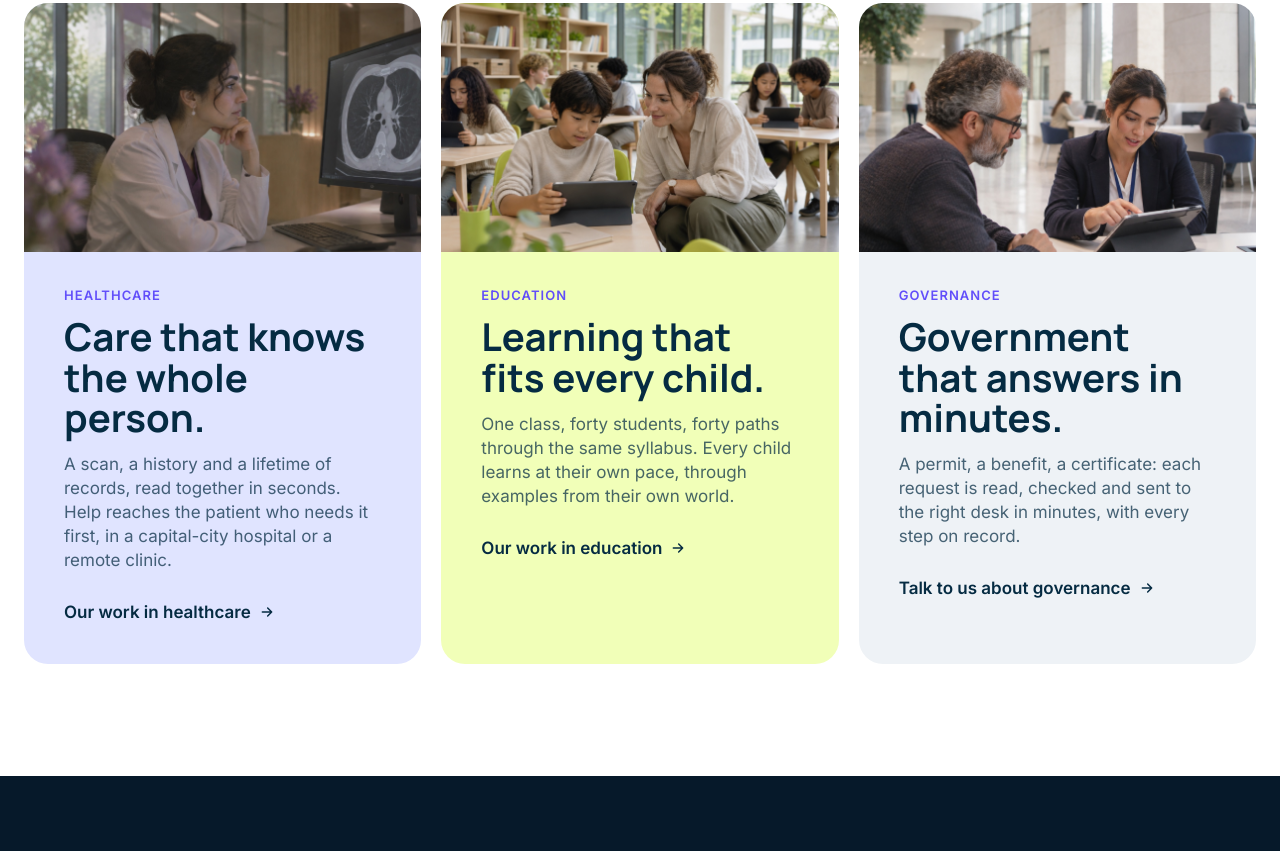
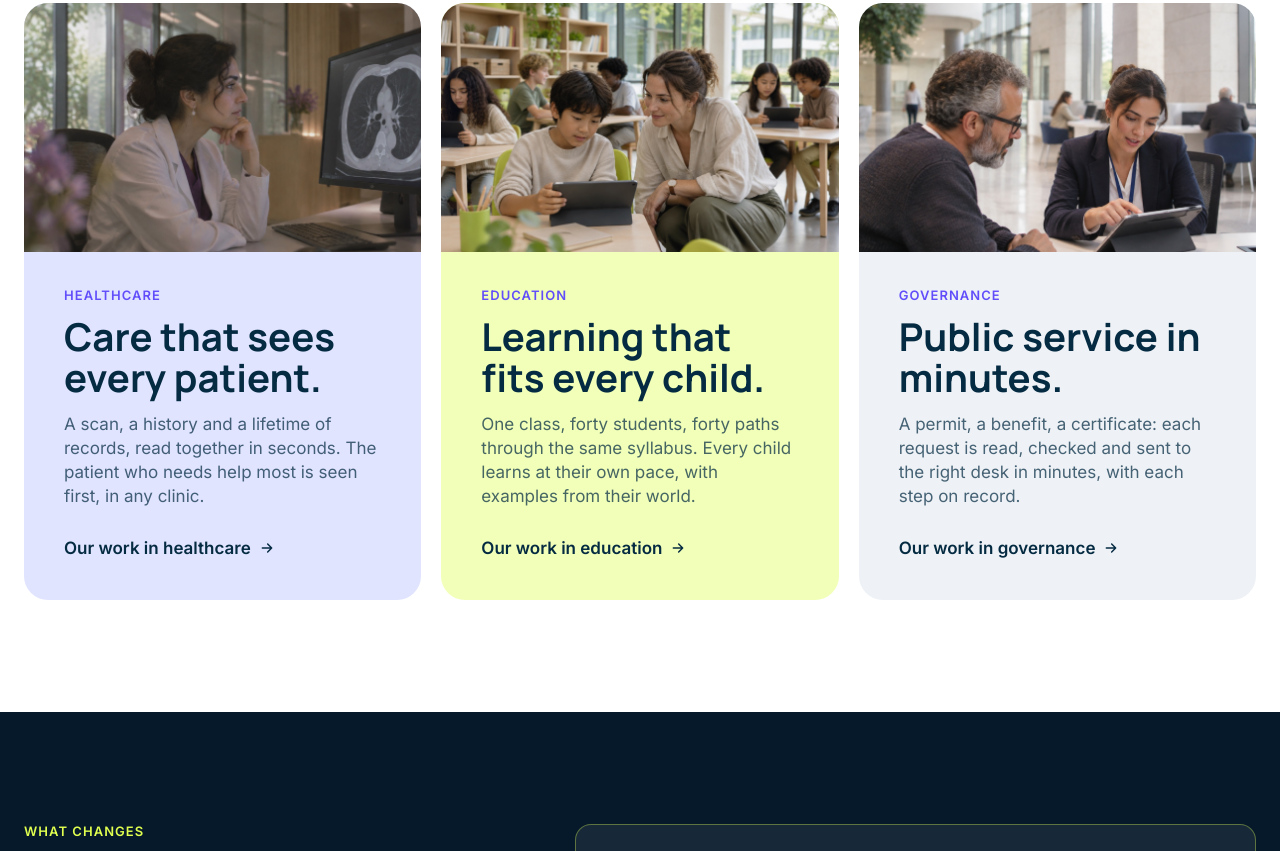
Before and after one commit to solomondivyananth/the2amidea-si, a plain HTML site: page index.html in a window 1280 px wide. Shown: the part 1046-1897 px from the top of the page. Drawn offline with Linux system fonts and the light colour scheme; animation ran at ten frames a second.

Commit message:
Home: equal-height Three futures cards, shorter copy, matching link labels
Co-Authored-By: Claude Opus 5.5 <noreply@anthropic.com>

```diff
--- a/index.html
+++ b/index.html
@@ -13,7 +13,7 @@
 <link rel="preconnect" href="https://fonts.googleapis.com">
 <link rel="preconnect" href="https://fonts.gstatic.com" crossorigin>
 <link href="https://fonts.googleapis.com/css2?family=Inter:wght@400;500;600&family=Manrope:wght@600;700;800&family=Source+Serif+4:opsz,wght@8..60,600&family=JetBrains+Mono:wght@400;500&display=swap" rel="stylesheet">
-<link rel="stylesheet" href="v4.css?v=7dots">
+<link rel="stylesheet" href="v4.css?v=8cards">
 <script defer src="v4.js?v=6e"></script>
 </head>
 <body data-page="home">
@@ -39,16 +39,16 @@
   <div class="shead center" data-reveal><p class="eyebrow">Three futures</p><h2 class="h2" id=fut-t>Where AI will change the most lives.</h2></div>
   <div class="futs futs-3"><article class="fut fut-care" data-reveal style="--d:0ms">
   <figure class="fut-photo"><img src="img/g-health.jpg" alt="A radiologist reads a chest X-ray on a screen" loading="lazy" width="1600" height="1200"></figure>
-  <div class="fut-body"><p class="eyebrow">Healthcare</p><h3>Care that knows the whole person.</h3><p>A scan, a history and a lifetime of records, read together in seconds. Help reaches the patient who needs it first, in a capital-city hospital or a remote clinic.</p>
+  <div class="fut-body"><p class="eyebrow">Healthcare</p><h3>Care that sees every patient.</h3><p>A scan, a history and a lifetime of records, read together in seconds. The patient who needs help most is seen first, in any clinic.</p>
   <a class="more" href="aanma.html">Our work in healthcare <svg viewBox="0 0 24 24" fill="none" stroke="currentColor" stroke-width="2.2" stroke-linecap="round" stroke-linejoin="round" aria-hidden="true"><path d="M5 12h14M13 6l6 6-6 6"/></svg></a></div>
 </article><article class="fut fut-learn" data-reveal style="--d:120ms">
   <figure class="fut-photo"><img src="img/g-learn.jpg" alt="A teacher helps a student with a tablet in a modern classroom" loading="lazy" width="1600" height="1200"></figure>
-  <div class="fut-body"><p class="eyebrow">Education</p><h3>Learning that fits every child.</h3><p>One class, forty students, forty paths through the same syllabus. Every child learns at their own pace, through examples from their own world.</p>
+  <div class="fut-body"><p class="eyebrow">Education</p><h3>Learning that fits every child.</h3><p>One class, forty students, forty paths through the same syllabus. Every child learns at their own pace, with examples from their world.</p>
   <a class="more" href="calvee.html">Our work in education <svg viewBox="0 0 24 24" fill="none" stroke="currentColor" stroke-width="2.2" stroke-linecap="round" stroke-linejoin="round" aria-hidden="true"><path d="M5 12h14M13 6l6 6-6 6"/></svg></a></div>
 </article><article class="fut fut-gov" data-reveal style="--d:240ms">
   <figure class="fut-photo"><img src="img/g-gov.jpg" alt="A public servant helps a citizen complete a service on a tablet" loading="lazy" width="1600" height="1200"></figure>
-  <div class="fut-body"><p class="eyebrow">Governance</p><h3>Government that answers in minutes.</h3><p>A permit, a benefit, a certificate: each request is read, checked and sent to the right desk in minutes, with every step on record.</p>
-  <a class="more" href="partners.html#talk">Talk to us about governance <svg viewBox="0 0 24 24" fill="none" stroke="currentColor" stroke-width="2.2" stroke-linecap="round" stroke-linejoin="round" aria-hidden="true"><path d="M5 12h14M13 6l6 6-6 6"/></svg></a></div>
+  <div class="fut-body"><p class="eyebrow">Governance</p><h3>Public service in minutes.</h3><p>A permit, a benefit, a certificate: each request is read, checked and sent to the right desk in minutes, with each step on record.</p>
+  <a class="more" href="partners.html#talk">Our work in governance <svg viewBox="0 0 24 24" fill="none" stroke="currentColor" stroke-width="2.2" stroke-linecap="round" stroke-linejoin="round" aria-hidden="true"><path d="M5 12h14M13 6l6 6-6 6"/></svg></a></div>
 </article></div>
 </div></section>
 
--- a/v4.css
+++ b/v4.css
@@ -587,3 +587,8 @@ figure.shot figcaption{font-size:13px;color:var(--mute);padding:12px 16px;backgr
   .wide-photo.split .split-photos{aspect-ratio:4/5}
   .wide-photo.split figcaption{background:none;padding:24px 0 0}
 }
+
+/* three futures: equal cards, links on one line */
+.futs-3 .fut-body{display:flex;flex-direction:column;flex:1}
+.futs-3 .fut h3{min-height:2.1em}
+.futs-3 .fut .more{margin-top:auto;padding-top:28px}
```
Also changed, not shown: aanma.html (+1 -1 lines), article-forty-paths.html (+1 -1 lines), article-government-minutes.html (+1 -1 lines), article-urgent-first.html (+1 -1 lines), articles.html (+1 -1 lines), calvee.html (+1 -1 lines), investors.html (+1 -1 lines), models.html (+1 -1 lines), partners.html (+1 -1 lines).
